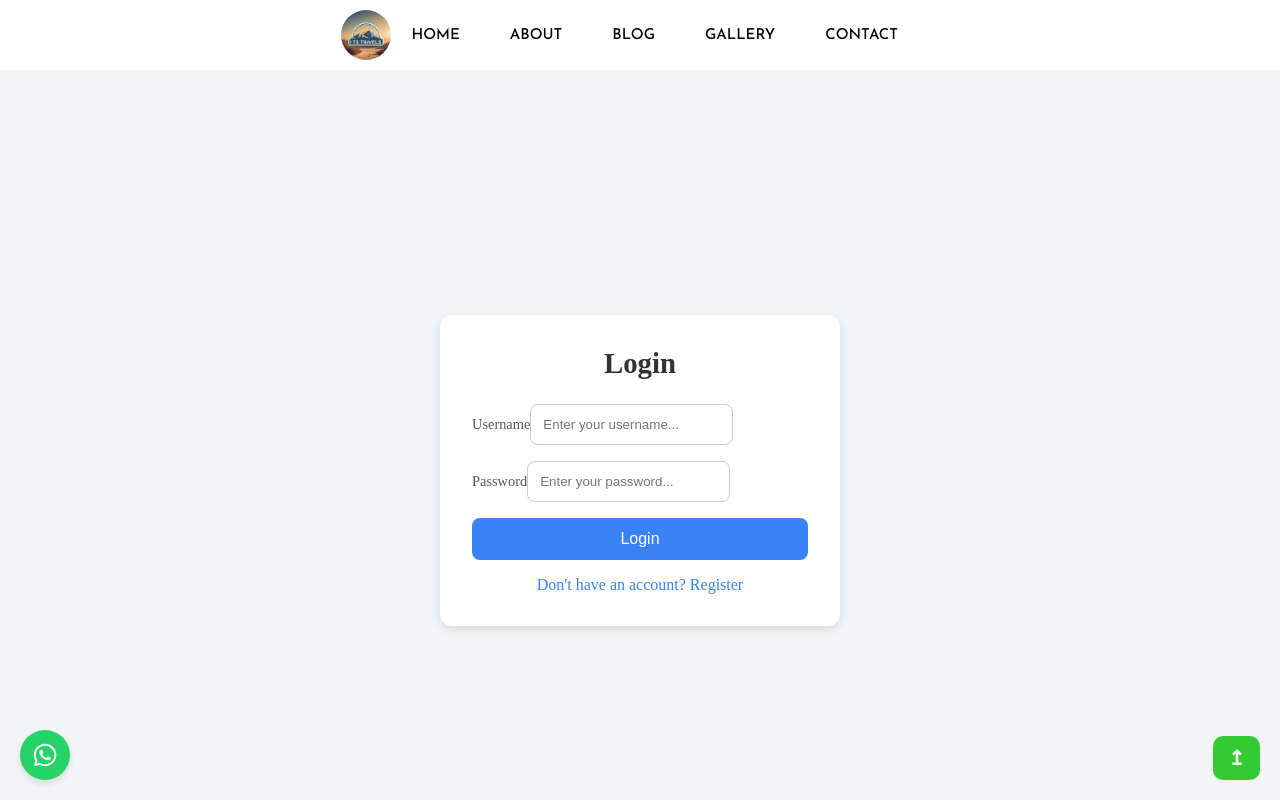
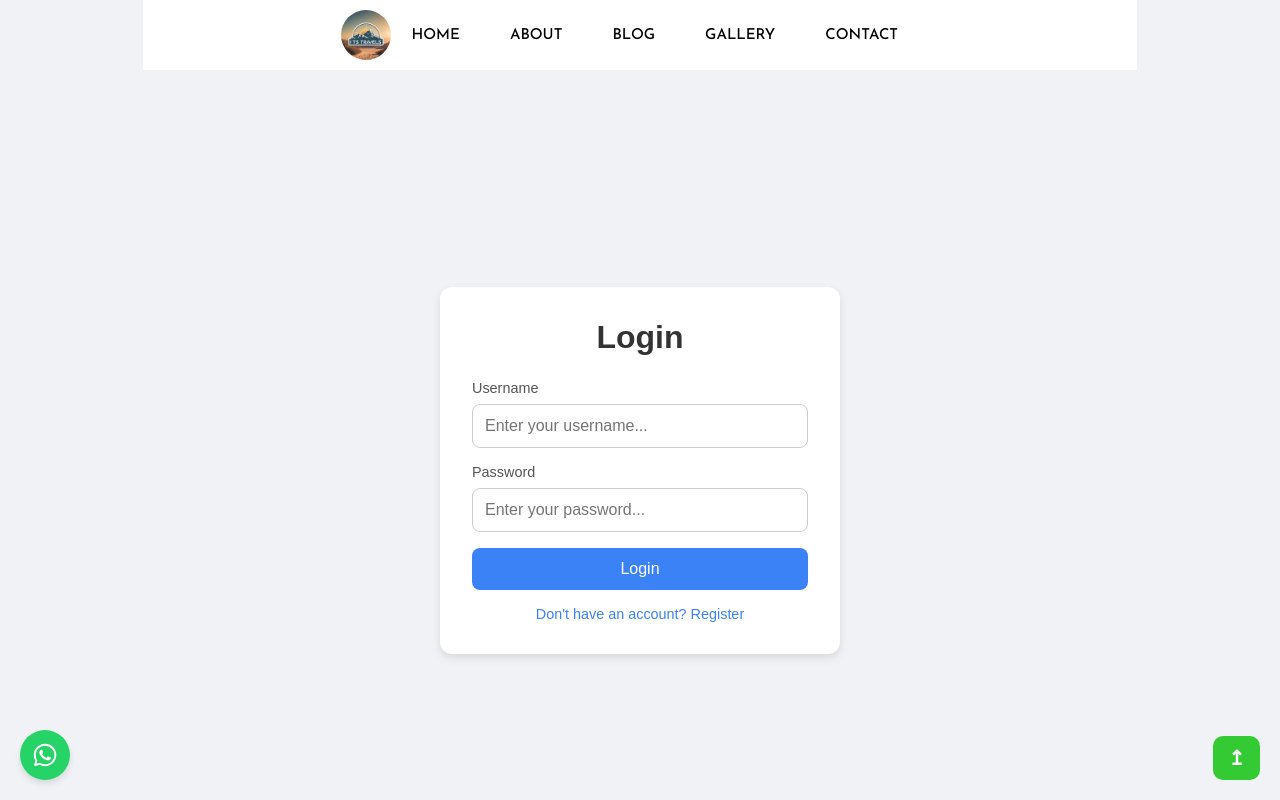
Before and after one commit to BlessingLuphahla/blog-app-ui, a React (Create React App) app: page /login in a window 1280 px wide. Shown: the top 800 px of the page. Built offline with nearby package versions, Linux system fonts and the light colour scheme.

Commit message:
Login Page
Change of design

```diff
--- a/src/pages/login/Login.jsx
+++ b/src/pages/login/Login.jsx
@@ -32,7 +32,7 @@ export default function Login() {
             <div className='login-container'>
                 <h1 className='login-title'>Login</h1>
                 <form className='login-form' onSubmit={handleSubmit}>
-                    <div>
+                    <div className='input-group'>
                         <label>Username</label>
                         <input
                             type='text'
@@ -41,7 +41,7 @@ export default function Login() {
                             onChange={(e) => setUsername(e.target.value)}
                         />
                     </div>
-                    <div>
+                    <div className='input-group'>
                         <label>Password</label>
                         <input
                             type='password'
--- a/src/pages/login/login.css
+++ b/src/pages/login/login.css
@@ -1,11 +1,20 @@
 /* login.css */
+body {
+  font-family: 'Poppins', sans-serif;
+  background-color: #f0f2f5;
+  display: flex;
+  justify-content: center;
+  align-items: center;
+  min-height: 100vh;
+  margin: 0;
+}
+
 .login {
   display: flex;
-  flex-direction: column;
+  justify-content: center;
   align-items: center;
-  justify-content: center;
+  width: 100%;
   min-height: 100vh;
-  background-color: #f3f4f6;
 }
 
 .login-container {
@@ -13,14 +22,14 @@
   padding: 2rem;
   border-radius: 12px;
   box-shadow: 0 4px 10px rgba(0, 0, 0, 0.1);
-  width: 100%;
+  width: 90%;
   max-width: 400px;
+  text-align: center;
 }
 
 .login-title {
-  font-size: 1.8rem;
+  font-size: 2rem;
   font-weight: 600;
-  text-align: center;
   color: #333;
   margin-bottom: 1.5rem;
 }
@@ -31,20 +40,28 @@
   gap: 1rem;
 }
 
-.login-form label {
-  font-size: 0.9rem;
-  color: #555;
-  font-weight: 500;
+.input-group {
+  text-align: left;
 }
 
-.login-form input {
+.input-group label {
+  font-size: 0.9rem;
+  font-weight: 500;
+  color: #555;
+  margin-bottom: 0.5rem;
+  display: block;
+}
+
+.input-group input {
+  width: 100%;
   padding: 0.75rem;
   border: 1px solid #ccc;
   border-radius: 8px;
+  font-size: 1rem;
   transition: border-color 0.3s ease-in-out;
 }
 
-.login-form input:focus {
+.input-group input:focus {
   outline: none;
   border-color: #3b82f6;
   box-shadow: 0 0 5px rgba(59, 130, 246, 0.5);
@@ -59,6 +76,8 @@
   font-size: 1rem;
   cursor: pointer;
   transition: background-color 0.3s;
+  width: 100%;
+  font-weight: 500;
 }
 
 .login-button:hover {
@@ -71,8 +90,8 @@
 }
 
 .login-register {
-  text-align: center;
   margin-top: 1rem;
+  font-size: 0.9rem;
 }
 
 .login-register a {
@@ -84,3 +103,23 @@
 .login-register a:hover {
   text-decoration: underline;
 }
+
+/* Mobile responsiveness */
+@media (max-width: 480px) {
+  .login-container {
+      width: 95%;
+      padding: 1.5rem;
+  }
+
+  .login-title {
+      font-size: 1.8rem;
+  }
+
+  .input-group input {
+      font-size: 0.9rem;
+  }
+
+  .login-button {
+      font-size: 0.9rem;
+  }
+}
```
